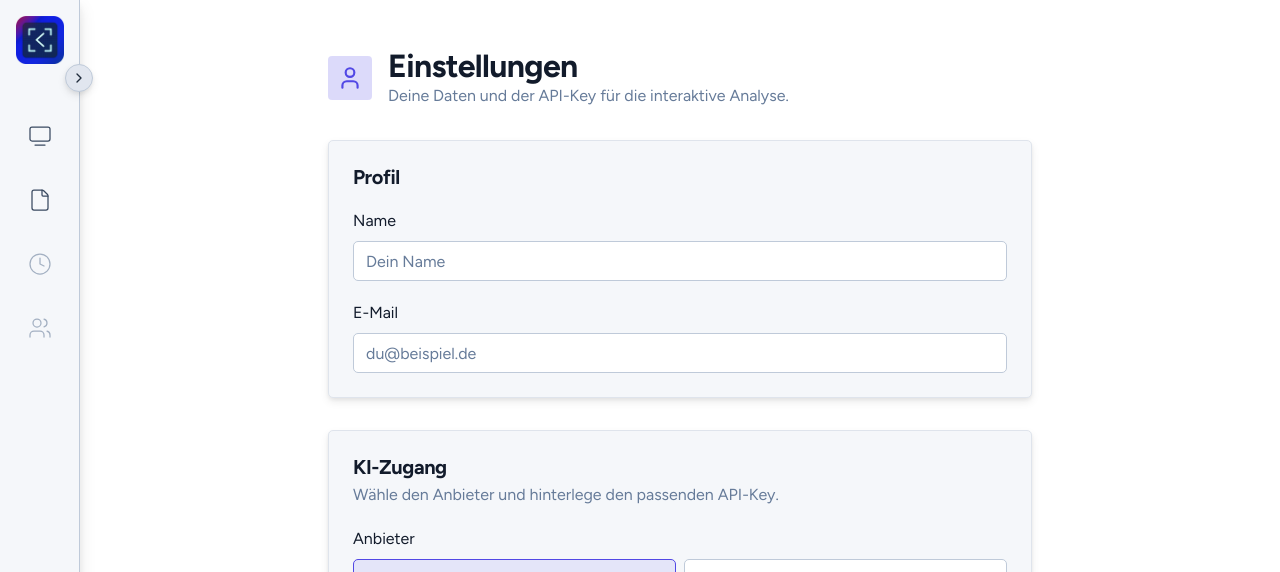
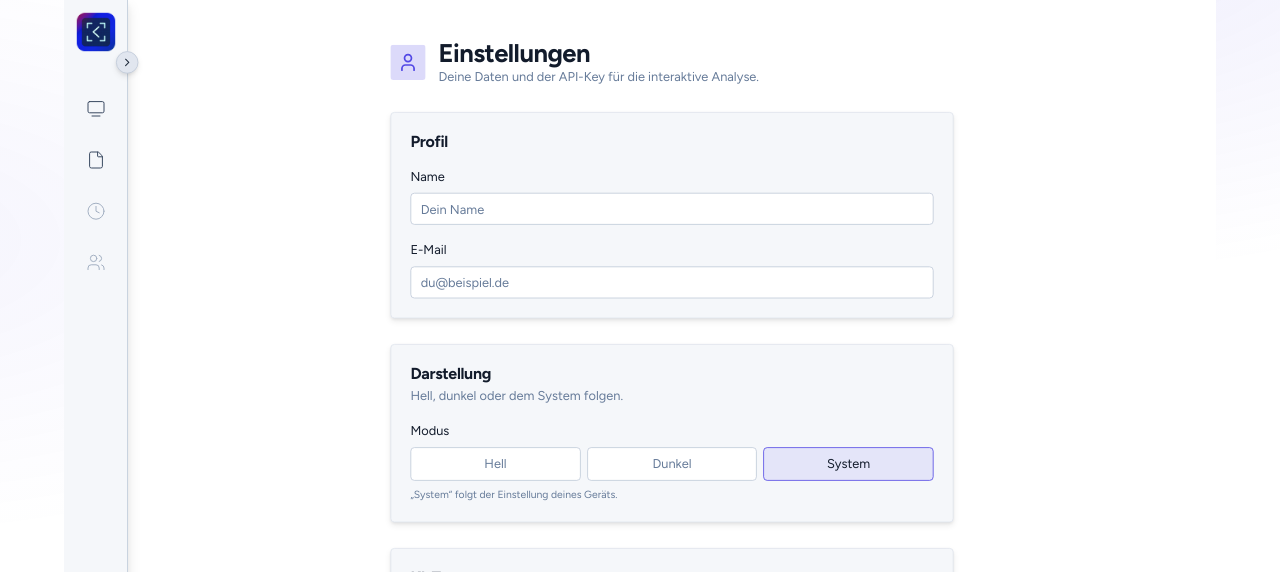
Before and after one commit to robertjamesherold/codescanner-prototyp, a React (Vite) app: page /einstellungen in a window 1280 px wide. Shown: the top 572 px of the page. Built offline with nearby package versions, Linux system fonts and the light colour scheme; no server answers; a web font is replaced by a local one.

Commit message:
Standalone Scale

```diff
--- a/index.html
+++ b/index.html
@@ -7,6 +7,38 @@
 
     <!-- PWA: Theme & iOS -->
     <meta name="theme-color" content="#0C111A" />
+
+    <!-- Theme-Bootstrap (vor dem ersten Paint, verhindert Flash):
+         1. ?theme=dark|light|system aus der URL übernehmen (so kann die
+            Portfolio-Seite den aktuellen Mode beim Klick mitgeben) und in
+            localStorage persistieren.
+         2. Gespeicherte Präferenz (oder System) auf <html data-theme> anwenden.
+         3. <meta theme-color> passend setzen, damit auch die Browser-/OS-Leiste
+            zum Mode passt. tokens.css und src/theme/theme.ts übernehmen danach. -->
+    <script>
+      (function () {
+        try {
+          var KEY = 'theme';
+          var q = new URL(window.location.href).searchParams.get('theme');
+          if (q === 'dark' || q === 'light') localStorage.setItem(KEY, q);
+          else if (q === 'system') localStorage.removeItem(KEY);
+
+          var saved = localStorage.getItem(KEY);
+          var pref = saved === 'dark' || saved === 'light' ? saved : 'system';
+          var dark = pref === 'system'
+            ? window.matchMedia('(prefers-color-scheme: dark)').matches
+            : pref === 'dark';
+
+          var el = document.documentElement;
+          if (pref === 'system') el.removeAttribute('data-theme');
+          else el.setAttribute('data-theme', pref);
+
+          var meta = document.querySelector('meta[name="theme-color"]');
+          if (meta) meta.setAttribute('content', dark ? '#0C111A' : '#FFFFFF');
+        } catch (e) { /* localStorage/URL nicht verfügbar → Defaults greifen */ }
+      })();
+    </script>
+
     <meta name="apple-mobile-web-app-capable" content="yes" />
     <meta name="apple-mobile-web-app-status-bar-style" content="black-translucent" />
     <meta name="apple-mobile-web-app-title" content="RJH Portfolio" />
@@ -43,6 +75,24 @@
       #min-size-gate .msg { max-width: 440px; }
       #min-size-gate strong { display: block; font-size: 20px; font-weight: 700; margin-bottom: 8px; }
       #min-size-gate p { font-size: 15px; line-height: 1.55; opacity: 0.75; margin: 0; }
+
+      /* Feste Design-Bühne 1440 × 1000. Bei kleinerem Viewport wird die ganze
+         App uniform heruntergerechnet (statt responsiv umzubrechen). Bei
+         ≥ 1440 × 1000 bleibt das normale, fluide Verhalten (Klasse fehlt dann).
+         Diese Regeln sind bewusst unlayered → sie schlagen die Tailwind-Utilities
+         w-screen / h-screen ohne !important. --app-scale kommt aus dem Script. */
+      html.app-scaled,
+      html.app-scaled body { overflow: hidden; }
+      html.app-scaled #root {
+        position: fixed;
+        top: 50%; left: 50%;
+        width: 1440px; height: 1000px;
+        transform: translate(-50%, -50%) scale(var(--app-scale, 1));
+        transform-origin: center center;
+      }
+      /* App-Rahmen füllt die feste Bühne statt des echten Viewports. */
+      html.app-scaled .w-screen { width: 100%; }
+      html.app-scaled .h-screen { height: 100%; }
     </style>
   </head>
   <body>
@@ -100,6 +150,30 @@
       })();
     </script>
 
+    <!-- Down-Scaling: App auf die feste Bühne 1440 × 1000 rechnen, sobald der
+         Viewport kleiner ist. Faktor = min(vw/1440, vh/1000), nie über 1. -->
+    <script>
+      (function () {
+        var BASE_W = 1440, BASE_H = 1000;
+        var el = document.documentElement;
+        function apply() {
+          var scale = Math.min(window.innerWidth / BASE_W, window.innerHeight / BASE_H);
+          if (scale < 1) {
+            el.style.setProperty('--app-scale', String(scale));
+            el.classList.add('app-scaled');
+          } else {
+            el.classList.remove('app-scaled');
+            el.style.removeProperty('--app-scale');
+          }
+        }
+        var t;
+        window.addEventListener('resize', function () { clearTimeout(t); t = setTimeout(apply, 80); });
+        window.addEventListener('orientationchange', apply);
+        window.addEventListener('load', apply);
+        apply();
+      })();
+    </script>
+
     <div id="root"></div>
     <script type="module" src="/src/main.tsx"></script>
   </body>
--- a/src/pages/Settings/Settings.tsx
+++ b/src/pages/Settings/Settings.tsx
@@ -1,8 +1,15 @@
-import { useEffect, useState } from "react";
+import { useEffect, useState, useSyncExternalStore } from "react";
 import Layout from "@/layout";
 import components from "@/components";
 import Icon from "@/assets/icons";
 import { loadSettings, saveSettings, type Provider } from "@/api/settings";
+import { themeStore, type ThemePreference } from "@/theme/theme";
+
+const THEME_OPTIONS: { id: ThemePreference; label: string }[] = [
+  { id: "light", label: "Hell" },
+  { id: "dark", label: "Dunkel" },
+  { id: "system", label: "System" },
+];
 
 const ANTHROPIC_MODELS = [
   { id: "claude-opus-4-8", label: "Claude Opus 4.8 (genau)" },
@@ -75,6 +82,11 @@ const Settings = () => {
   const [hasAnthropicKey, setHasAnthropicKey] = useState(false);
   const [hasOpenaiKey, setHasOpenaiKey] = useState(false);
   const [status, setStatus] = useState<"idle" | "saving" | "saved" | "error">("idle");
+  const themePref = useSyncExternalStore(
+    themeStore.subscribe,
+    themeStore.getPreference,
+    themeStore.getPreference,
+  );
 
   useEffect(() => {
     void loadSettings().then((s) => {
@@ -136,6 +148,35 @@ const Settings = () => {
             </Field>
             <Field label="E-Mail">
               <input className={inputClass} type="email" value={email} onChange={(e) => setEmail(e.target.value)} placeholder="du@beispiel.de" />
+            </Field>
+          </section>
+
+          {/* Darstellung */}
+          <section className="flex flex-col gap-5 rounded-md border border-border-2 bg-grouped-1 p-6 shadow-md [--surface:var(--grouped-1)]">
+            <div className="flex flex-col gap-1">
+              <h2 className="text-xl font-bold leading-6 font-display text-text-1">Darstellung</h2>
+              <span className="body text-text-3">Hell, dunkel oder dem System folgen.</span>
+            </div>
+            <Field label="Modus" hint="„System“ folgt der Einstellung deines Geräts.">
+              <div className="flex gap-2">
+                {THEME_OPTIONS.map((t) => {
+                  const active = themePref === t.id;
+                  return (
+                    <button
+                      key={t.id}
+                      type="button"
+                      onClick={() => themeStore.setPreference(t.id)}
+                      className={`flex-1 rounded-md border px-4 py-2 text-base cursor-pointer transition-colors ${
+                        active
+                          ? "border-primary bg-primary/10 text-text-1"
+                          : "border-border-1 bg-bg-1 text-text-3 hover:text-text-2"
+                      }`}
+                    >
+                      {t.label}
+                    </button>
+                  );
+                })}
+              </div>
             </Field>
           </section>
 
--- a/src/theme/theme.ts
+++ b/src/theme/theme.ts
@@ -40,6 +40,17 @@ let isDark: boolean = preference === 'system' ? systemPrefersDark() : preference
 const listeners = new Set<() => void>();
 const emit = () => listeners.forEach((l) => l());
 
+/** Browser-/OS-Leistenfarbe je Mode (deckt sich mit --bg-1 in tokens.css). */
+const DARK_THEME_COLOR = '#0C111A';
+const LIGHT_THEME_COLOR = '#FFFFFF';
+
+/** <meta name="theme-color"> an den aktiven Mode angleichen. */
+const applyMetaThemeColor = () => {
+  if (typeof document === 'undefined') return;
+  const meta = document.querySelector('meta[name="theme-color"]');
+  if (meta) meta.setAttribute('content', isDark ? DARK_THEME_COLOR : LIGHT_THEME_COLOR);
+};
+
 /** Reflect the current preference onto <html> (or clear it for 'system'). */
 const applyToDocument = () => {
   if (typeof document === 'undefined') return;
@@ -62,6 +73,7 @@ const setPreference = (next: ThemePreference) => {
   }
   applyToDocument();
   recompute();
+  applyMetaThemeColor();
   emit();
 };
 
@@ -75,12 +87,14 @@ if (typeof window !== 'undefined') {
     .addEventListener('change', () => {
       if (preference !== 'system') return;
       recompute();
+      applyMetaThemeColor();
       emit();
     });
 
   // Make sure the attribute matches the stored preference even if the inline
   // bootstrap in index.html didn't run.
   applyToDocument();
+  applyMetaThemeColor();
 }
 
 export const themeStore = {
```
Also changed, not shown: public/manifest.webmanifest.
